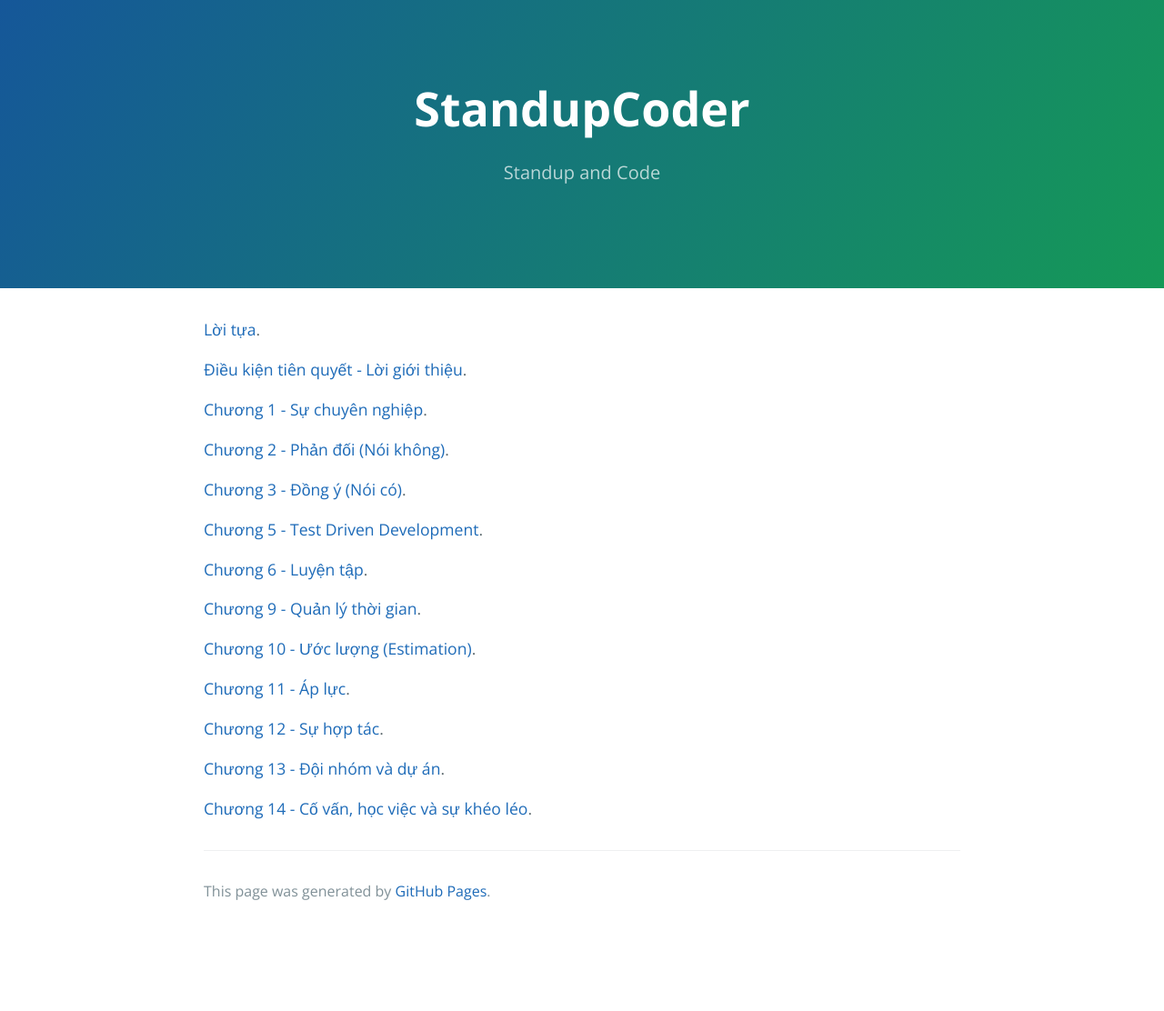
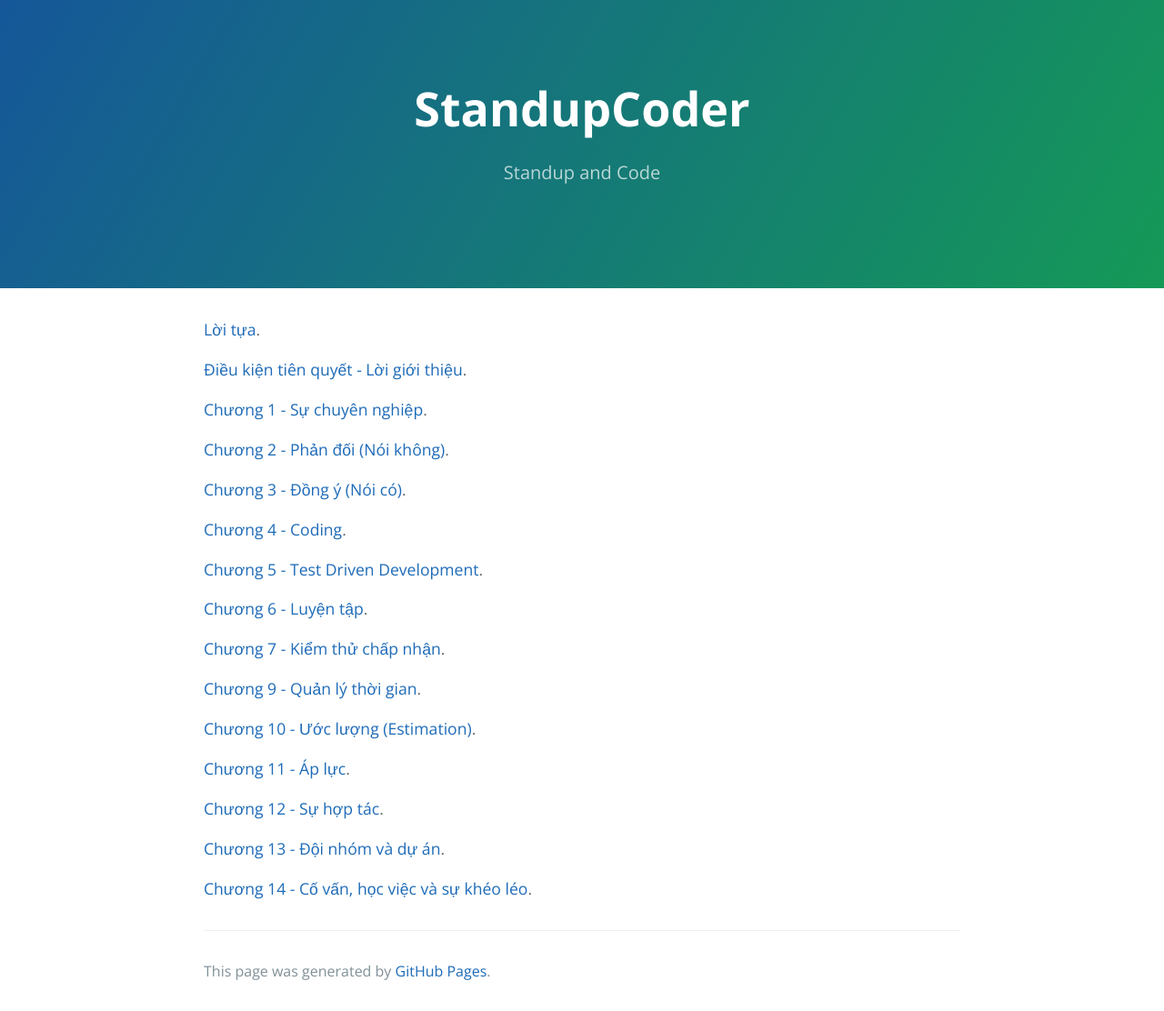
Before and after one commit to HaiBV/haibv.github.io, a Jekyll site: the page built from clean-coder/contents.md, in a window 1280 px wide. Shown: the whole page at 91% size. Built offline with Jekyll 4.4.1, drawn with Linux system fonts in a browser that asks for light colours; before the commit the page ends 1024 px from its top, so only the background shows below that.

Commit message:
Book - The Clean Coder - Chapter 7 - Acceptance Testing

```diff
--- a/clean-coder/contents.md
+++ b/clean-coder/contents.md
@@ -12,9 +12,13 @@
 
 [Chương 3 - Đồng ý (Nói có)](./chapter-3-saying-yes.html).
 
+[Chương 4 - Coding](./chapter-4-coding.html).
+
 [Chương 5 - Test Driven Development](./chapter-5-test-driven-development.html).
 
 [Chương 6 - Luyện tập](./chapter-6-practicing.html).
+
+[Chương 7 - Kiểm thử chấp nhận](./chapter-7-acceptance-testing.html).
 
 [Chương 9 - Quản lý thời gian](./chapter-9-time-management.html).
 
```
Also changed, not shown: clean-coder/chapter-7-acceptance-testing.md (added, +5 -0 lines).
